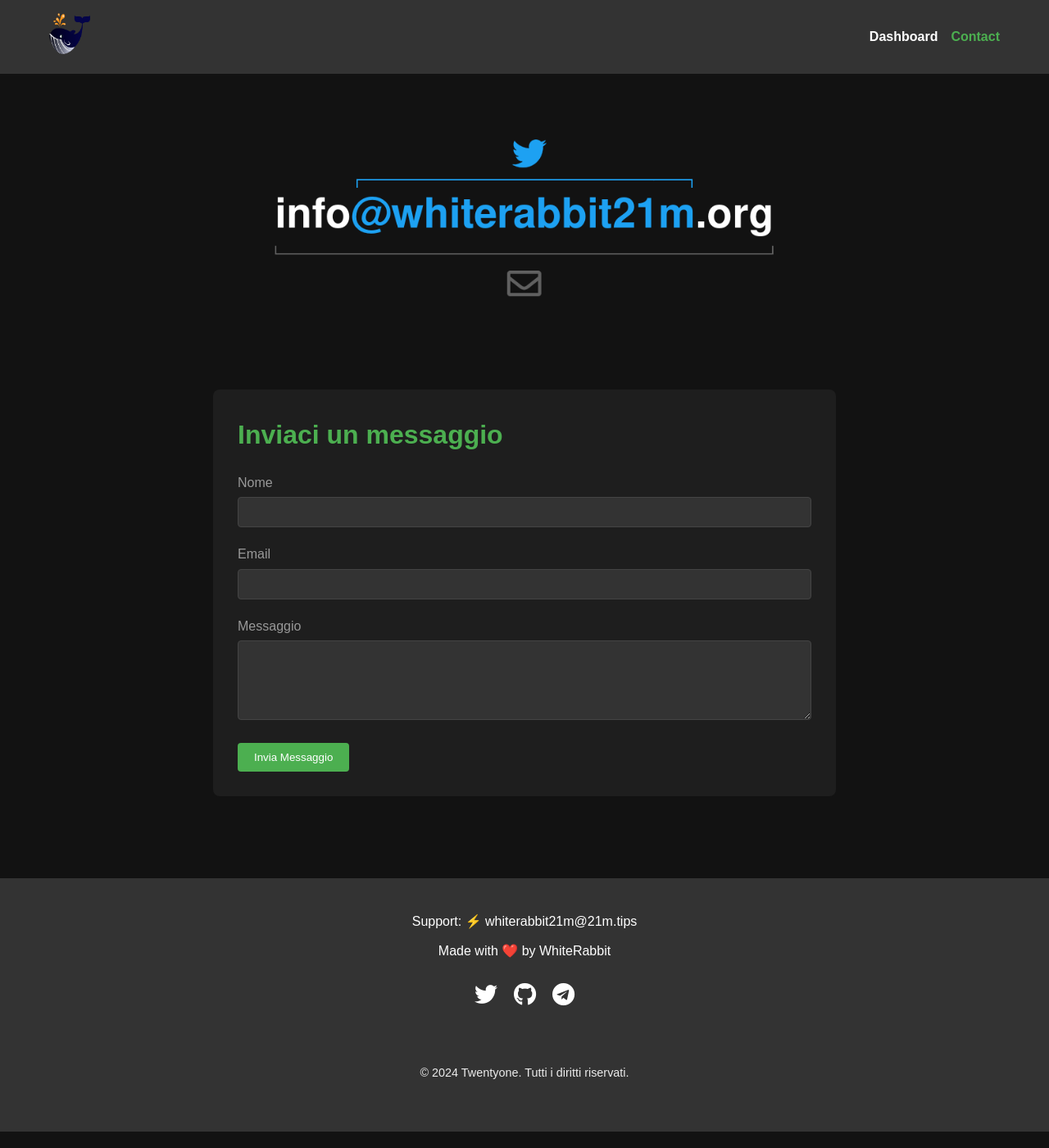
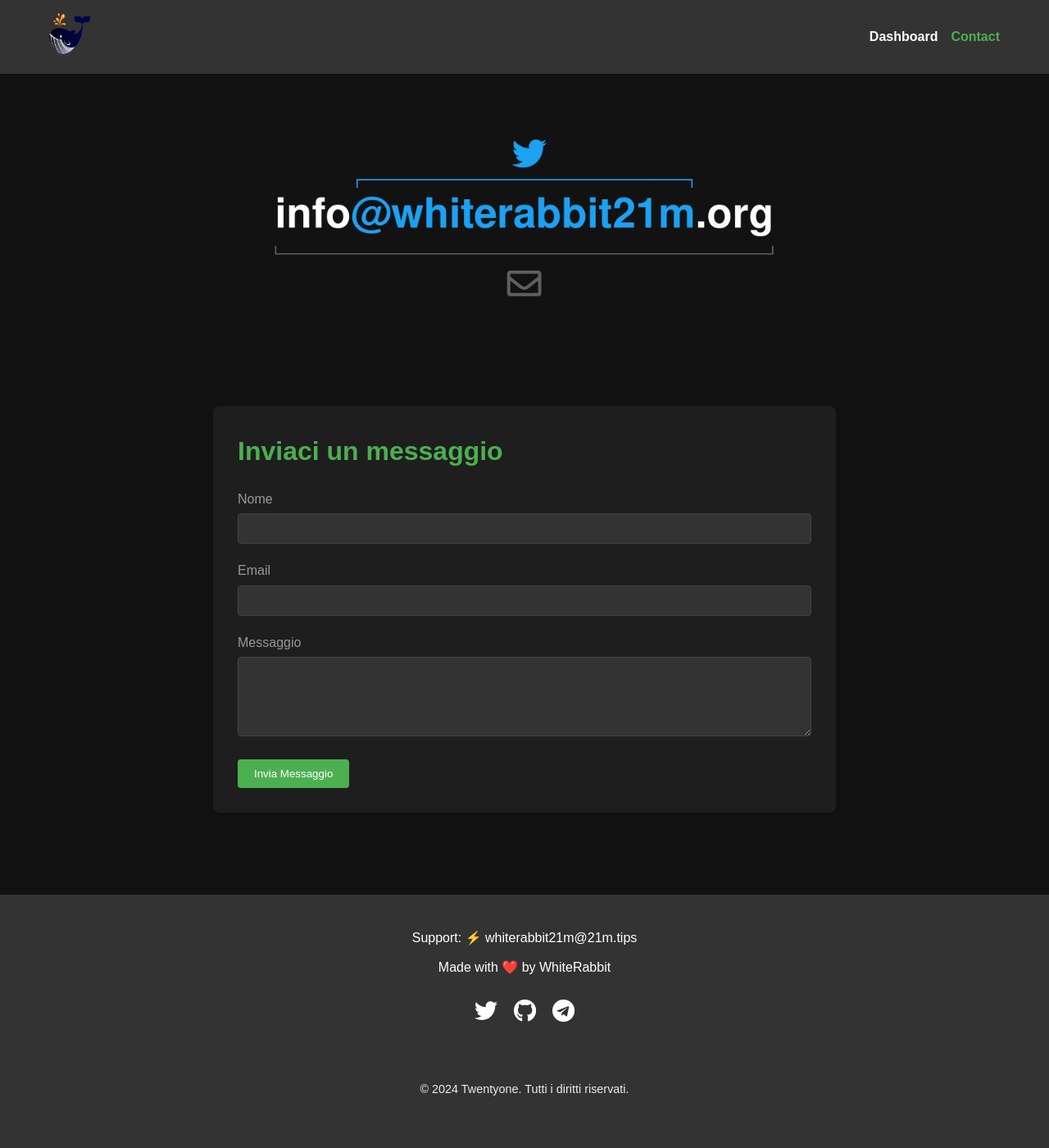
Before and after one commit to whiterabbit21m-test/whiterabbit21m-test.github.io, a Jekyll site: the page built from contact.md, in a window 1280 px wide and 1400 px high, scrolled down 342 px. Shown: the whole window at 82% size. Built offline with Jekyll 4.4.1, drawn with Linux system fonts in a browser that asks for light colours.

Commit message:
Update _contact.scss

```diff
--- a/_sass/_contact.scss
+++ b/_sass/_contact.scss
@@ -24,7 +24,7 @@
   }
 
   .contact-image {
-    margin-bottom: 40px;
+    margin-bottom: 60px;
 
     .contact-img {
       width: 100%;
@@ -38,6 +38,7 @@
     background-color: #1E1E1E;
     padding: 30px;
     border-radius: 8px;
+    box-shadow: 0 4px 6px rgba(0, 0, 0, 0.1);
 
     h2 {
       color: #4CAF50;
```
